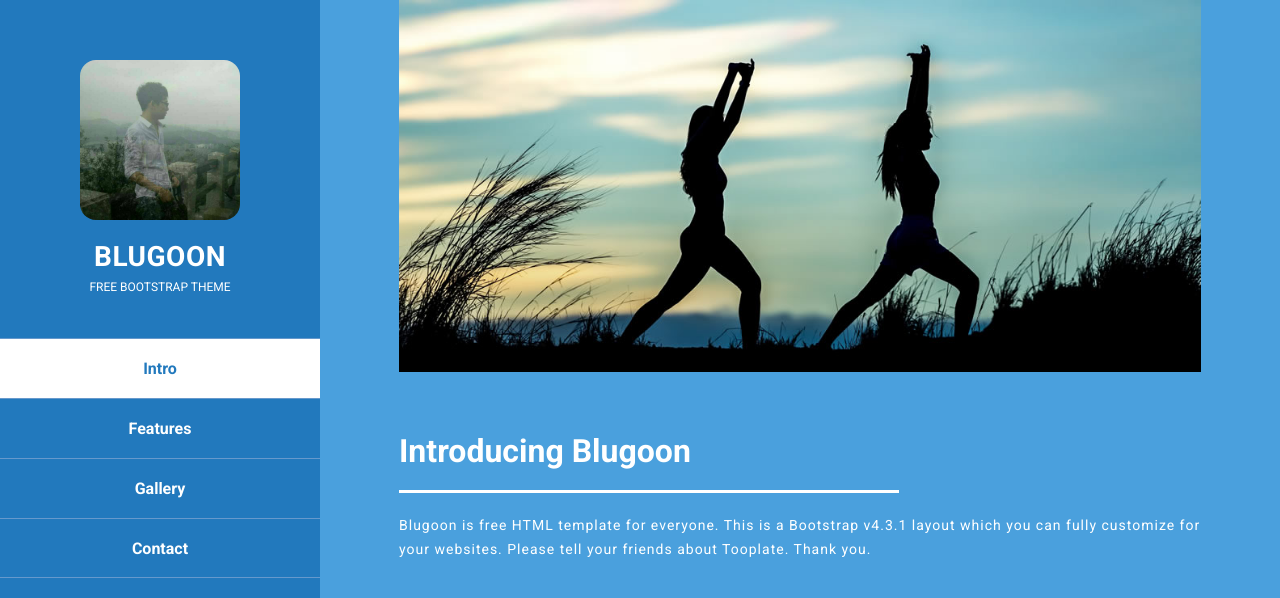
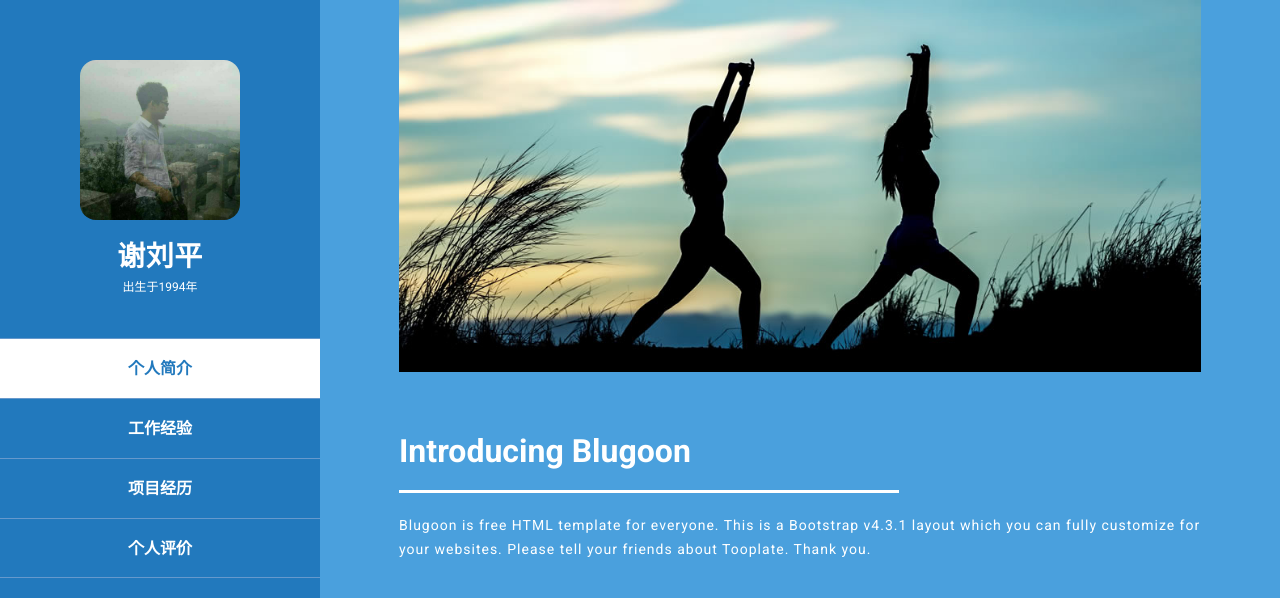
Before and after one commit to Mrs-Bean/mrs-bean.github.io-test-index, a plain HTML site: page index.html in a window 1280 px wide. Shown: the top 598 px of the page. Drawn offline with Linux system fonts and the light colour scheme.

Commit message:
修改左侧的文字内容

```diff
--- a/index.html
+++ b/index.html
@@ -27,15 +27,15 @@
               <a href="#"><img src="img/1.jpg" alt="Blugoon by Tooplate" /></a>
             </div>
             <div class="author-content">
-              <h4>Blugoon</h4>
-              <span>Free Bootstrap Theme</span>
+              <h4>谢刘平</h4>
+              <span>出生于1994年</span>
             </div>
             <nav class="main-nav" role="navigation">
               <ul class="main-menu">
-                <li><a href="#section1">Intro</a></li>
-                <li><a href="#section2">Features</a></li>
-                <li><a href="#section3">Gallery</a></li>
-                <li><a href="#section4">Contact</a></li>
+                <li><a href="#section1">个人简介</a></li>
+                <li><a href="#section2">工作经验</a></li>
+                <li><a href="#section3">项目经历</a></li>
+                <li><a href="#section4">个人评价</a></li>
               </ul>
             </nav>
             <div class="social-network">
```
